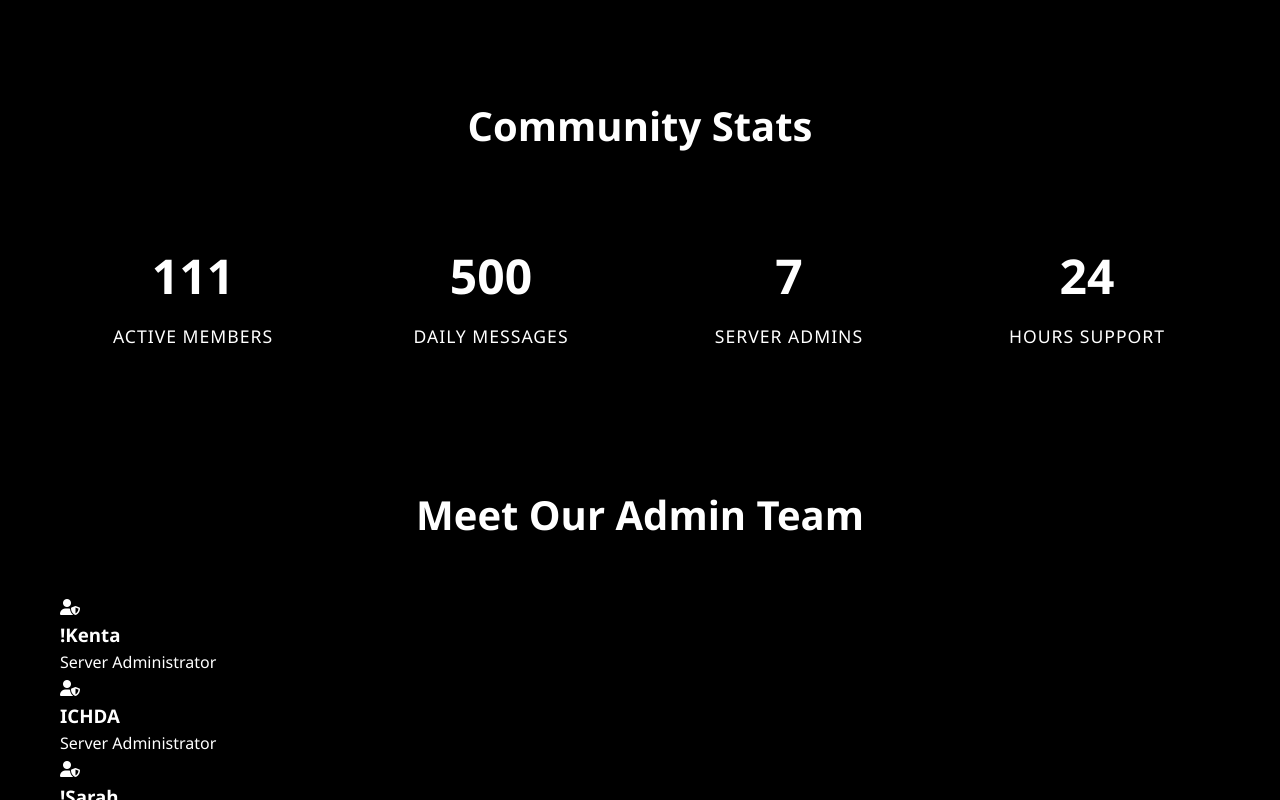
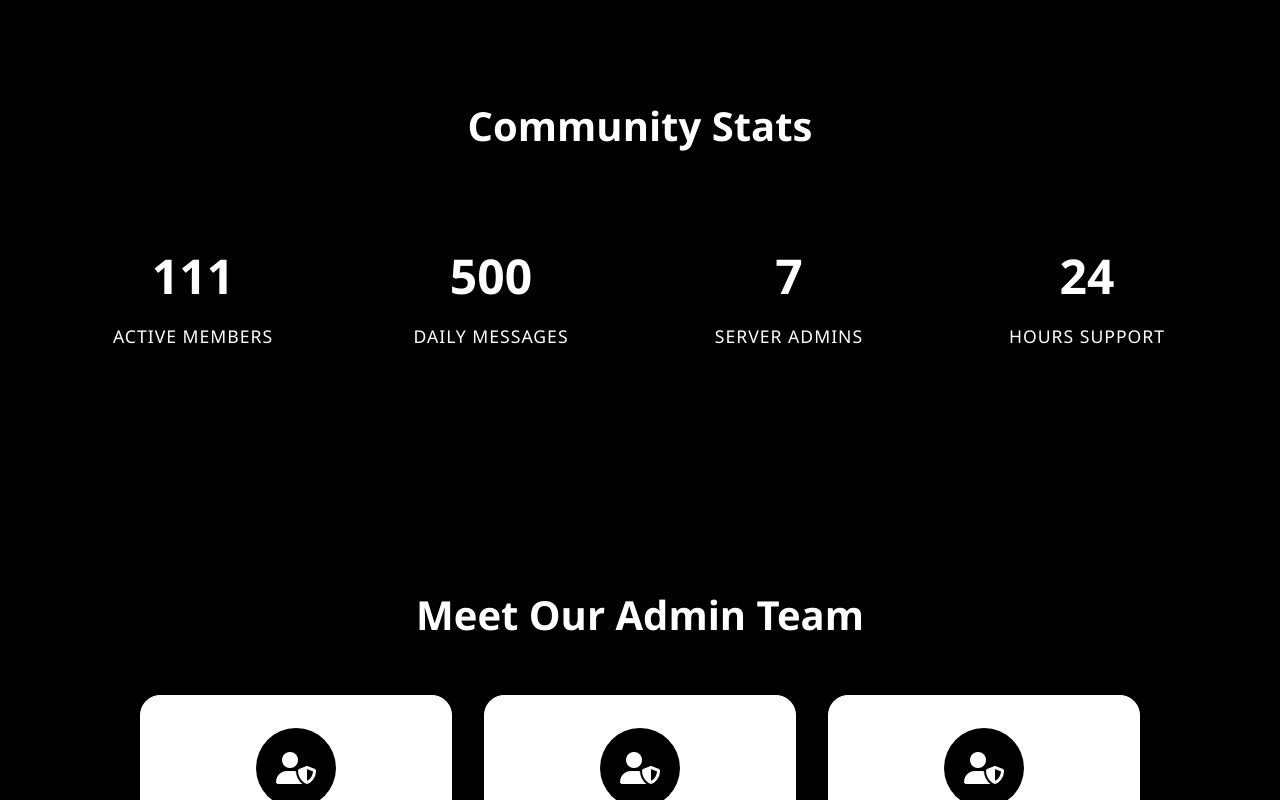
Before and after one commit to Ichda99/TheMoroCryptoCommunity, a plain HTML site: page index.html in a window 1280 px wide. Shown: the part 2000-2800 px from the top of the page. Drawn offline with Linux system fonts and the light colour scheme.

Commit message:
Update styles.css

```diff
--- a/styles.css
+++ b/styles.css
@@ -371,6 +371,72 @@ body {
     letter-spacing: 1px;
 }
 
+/* Admin Team Section */
+.admins {
+    padding: 100px 0;
+    background: #000000;
+}
+
+.admins-grid {
+    display: grid;
+    grid-template-columns: repeat(auto-fit, minmax(280px, 1fr));
+    gap: 2rem;
+    max-width: 1000px;
+    margin: 0 auto;
+}
+
+.admin-card {
+    background: #ffffff;
+    color: #000000;
+    padding: 2rem;
+    border-radius: 20px;
+    text-align: center;
+    transition: all 0.3s ease;
+    border: 1px solid #ffffff;
+}
+
+.admin-card:hover {
+    transform: translateY(-10px);
+    box-shadow: 0 20px 40px rgba(255, 255, 255, 0.2);
+}
+
+.admin-avatar {
+    margin-bottom: 1.5rem;
+}
+
+.avatar-placeholder {
+    width: 80px;
+    height: 80px;
+    background: #000000;
+    border-radius: 50%;
+    display: flex;
+    align-items: center;
+    justify-content: center;
+    margin: 0 auto;
+    font-size: 2rem;
+    color: #ffffff;
+    transition: all 0.3s ease;
+}
+
+.admin-card:hover .avatar-placeholder {
+    transform: scale(1.1);
+}
+
+.admin-name {
+    font-size: 1.3rem;
+    font-weight: 600;
+    margin-bottom: 0.5rem;
+    color: #000000;
+    word-break: break-word;
+}
+
+.admin-role {
+    color: #666666;
+    font-size: 0.9rem;
+    text-transform: uppercase;
+    letter-spacing: 1px;
+}
+
 /* Contact Section */
 .contact {
     padding: 100px 0;
```
